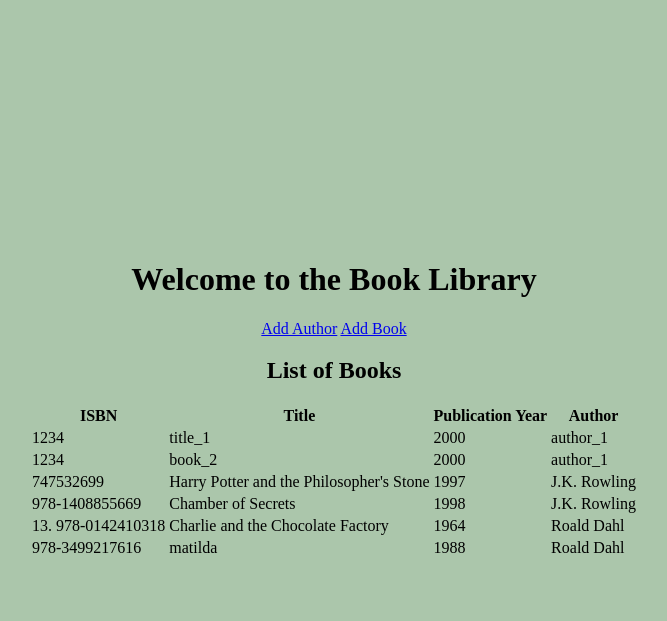
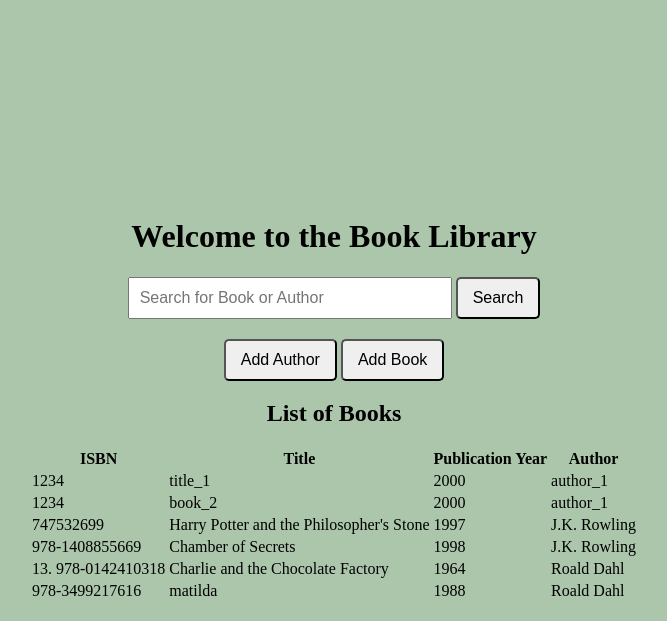
Before and after one commit to rpuri19/book-alchemy, a Flask app: page / in a window 1280 px wide. Shown: the top 621 px of the page, without its empty margins (306-973 px from the left). Run offline with Flask 3, Linux system fonts and the light colour scheme; data comes from the database, SQL or seed files in the repository.

Commit message:
updated html related to search function

```diff
--- a/app.py
+++ b/app.py
@@ -79,11 +79,35 @@ def add_book():
 
 @app.route('/')
 def home():
-    # Query all books from the Book table
+    # Query all books from the Book  and authors table
     books = Book.query.all()
     authors =Author.query.all()
     # Pass the books data to the template
     return render_template('home.html', books=books, authors=authors)
+
+
+@app.route('/search', methods=['GET'])
+def search():
+    query = request.args.get('query')  # Get the search term from the URL query parameters
+
+    books = []
+    authors = []
+    search_query = query
+
+    if query:
+        # Check if the query is an author's name
+        author = Author.query.filter(Author.name.ilike(f'%{query}%')).first()  # Find first author that matches
+
+        if author:
+            # If the author is found, fetch all books written by that author
+            books = Book.query.filter(Book.author_id == author.id).all()
+            authors = [author]  # Only return this author in the authors list
+        else:
+            # If no author is found, search for books by title
+            books = Book.query.filter(Book.title.ilike(f'%{query}%')).all()
+            authors = []  # No authors to show in this case
+
+    return render_template('search_results.html', books=books, authors=authors, search_query=search_query)
 
 
 """
--- a/data_models.py
+++ b/data_models.py
@@ -24,7 +24,7 @@ class Book(db.Model):
     __tablename__ = 'books'
 
     id = db.Column(db.Integer, primary_key=True, autoincrement=True)
-    isbn = db.Column(db.Integer, nullable = False)
+    isbn = db.Column(db.String(20), nullable = False)
     title = db.Column(db.String(100), nullable = False)
     publication_year = db.Column(db.Date, nullable = False)
 
--- a/static/styles.css
+++ b/static/styles.css
@@ -11,3 +11,20 @@ body {
 .content {
     text-align: center;
 }
+
+.search-container {
+    margin-bottom: 20px;
+}
+
+input[type="text"] {
+    width: 300px;
+    padding: 10px;
+    font-size: 16px;
+}
+
+button {
+    padding: 10px 15px;
+    font-size: 16px;
+    cursor: pointer;
+    border-radius: 5px;
+}
--- a/templates/home.html
+++ b/templates/home.html
@@ -10,11 +10,17 @@
 
   <body>
       <h1>Welcome to the Book Library</h1>
+      <div class="search-container">
+        <form action="/search" method="GET">
+            <input type="text" name="query" placeholder="Search for Book or Author">
+            <button type="submit">Search</button>
+        </form>
+      </div>
+      <div>
+          <button onclick="window.location.href='{{ url_for('add_author') }}'">Add Author</button>
+          <button onclick="window.location.href='{{ url_for('add_book') }}'">Add Book</button>
+      </div>
 
-      <div>
-          <a href="{{ url_for('add_author') }}">Add Author</a>
-          <a href="{{ url_for('add_book') }}">Add Book</a>
-      </div>
 
       <h2>List of Books</h2>
 
```
Also changed, not shown: templates/search_results.html (added, +46 -0 lines).
